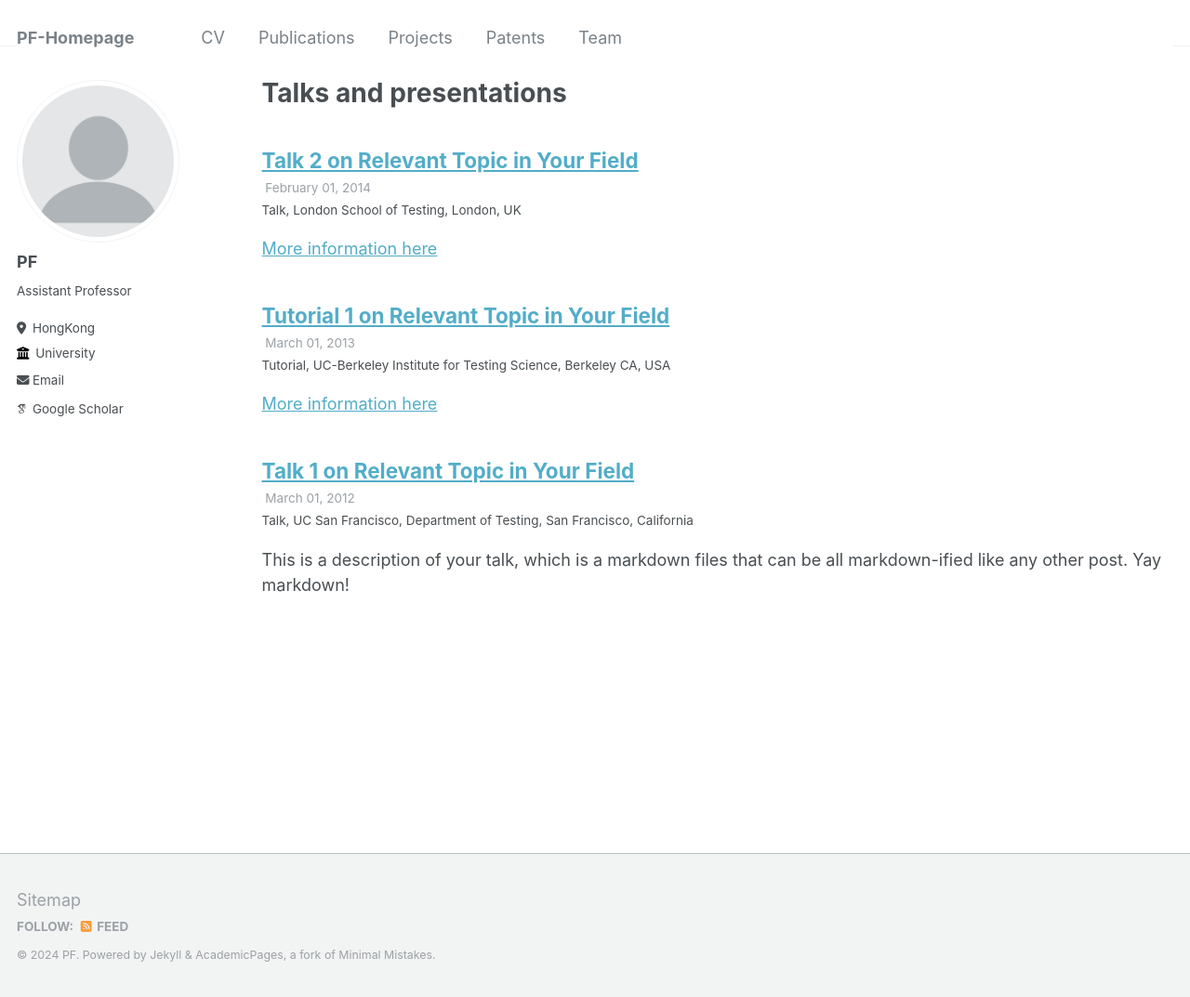
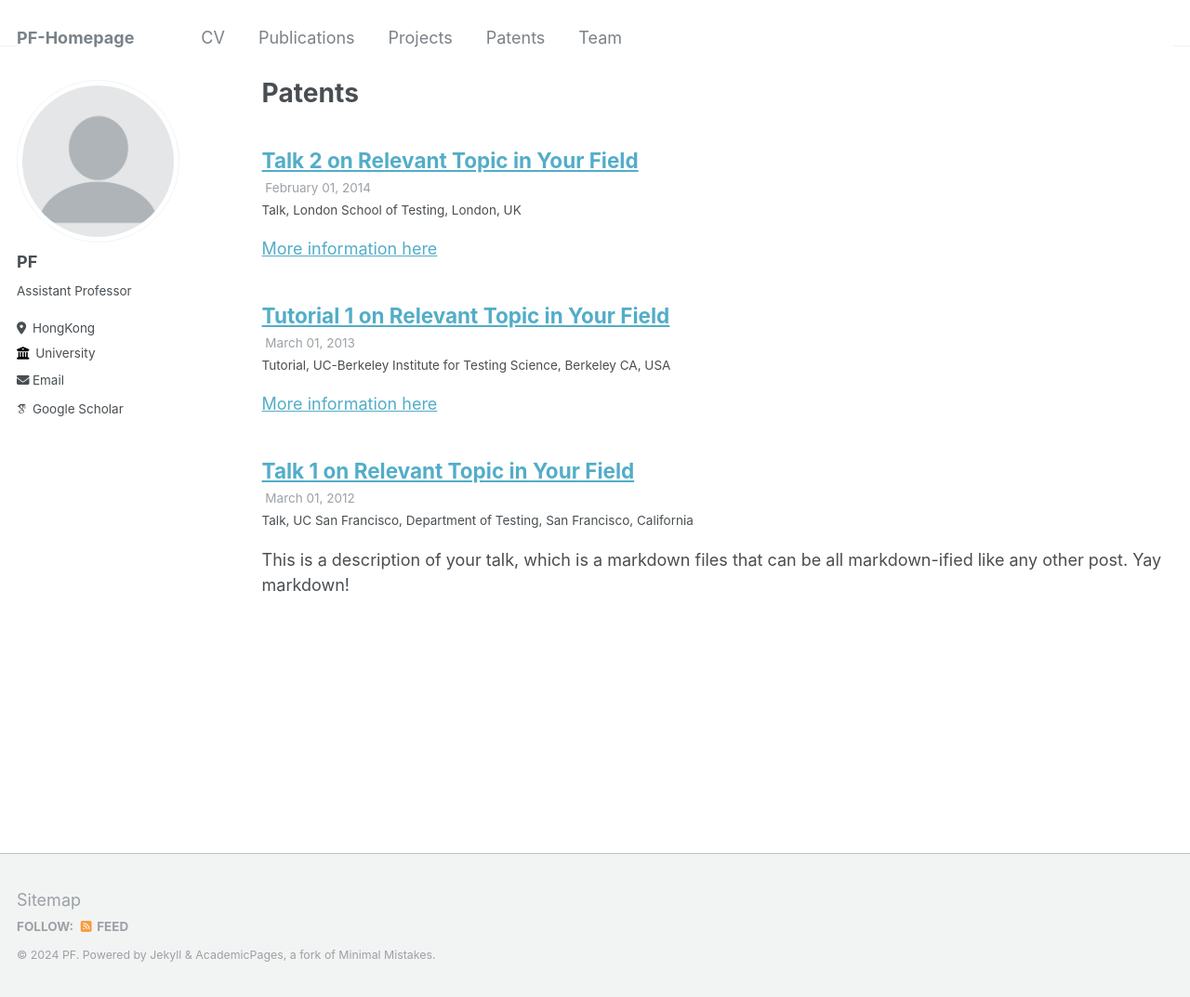
Before and after one commit to pfMA03/peifengMa, a Jekyll site: the page built from _pages/talks.html, in a window 1280 px wide and 1073 px high. Shown: the whole window at 93% size. Built offline with Jekyll 4.4.1, drawn with Linux system fonts in a browser that asks for light colours; some web fonts are replaced.

Commit message:
Update talks.html

```diff
--- a/_pages/talks.html
+++ b/_pages/talks.html
@@ -1,6 +1,6 @@
 ---
 layout: archive
-title: "Talks and presentations"
+title: "Patents"
 permalink: /talks/
 author_profile: true
 ---
```
